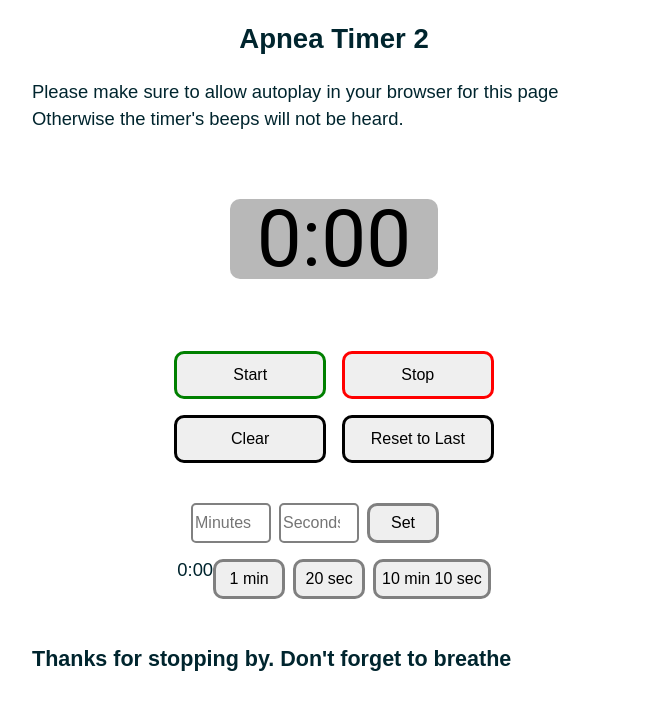
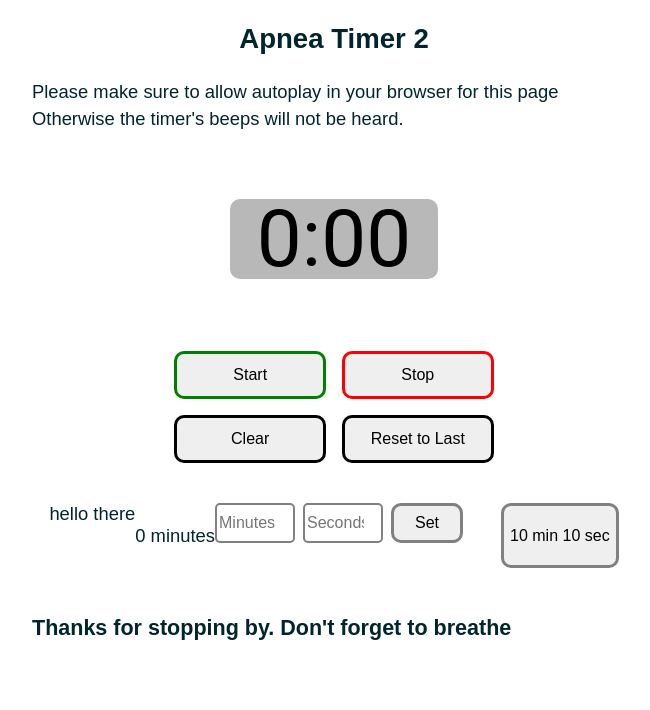
Before and after one commit to ccchrissss/apnea-timer-2, a React (Vite) app: page / in a window 1280 px wide. Shown: the top 710 px of the page, without its empty margins (306-956 px from the left). Built offline with nearby package versions, Linux system fonts and the light colour scheme.

Commit message:
feat: 10 min 10 sec button now updates a div by lifting state up to parent and passing it down as props.

```diff
--- a/src/components/InputsAndPresets.jsx
+++ b/src/components/InputsAndPresets.jsx
@@ -1,10 +1,12 @@
 import { StyledInputsAndPresets } from './styles/InputsAndPresets.styled'
 import { useState } from 'react'
 
-const Inputs = () => {
+const Inputs = ({ speak, minutes }) => {
 
   return (
     <>
+      <div>{speak}</div>
+      <p>{minutes} minutes</p>
       <div class="inputs">
         <input id="minutes-input" type="number" placeholder="Minutes" />
         {/* <button id="set-minutes">Set</button> */}
@@ -17,35 +19,36 @@ const Inputs = () => {
   )
 }
 
-const PresetTimes = () => {
+const PresetTimes = ({ onSetPreset }) => {
 
-  const [minutes, setMinutes] = useState(0)
-  const [seconds, setSeconds] = useState((0).toLocaleString('en-US', {minimumIntegerDigits: 2, useGrouping: false}))
+  // const [minutes, setMinutes] = useState(0)
+  // const [seconds, setSeconds] = useState((0).toLocaleString('en-US', {minimumIntegerDigits: 2, useGrouping: false}))
 
-  const handleClick = (mins, secs) => {
-    setMinutes(mins)
-    setSeconds(
-      secs.toLocaleString('en-US', {minimumIntegerDigits: 2, useGrouping: false})
-    )
-  }
+  // const handleClick = (mins, secs) => {
+  //   setMinutes(mins)
+  //   setSeconds(
+  //     secs.toLocaleString('en-US', {minimumIntegerDigits: 2, useGrouping: false})
+  //   )
+  // }
 
 
 
   return (
     <div class="preset-btns-big-box">
       <div id="mini-clock">
-        <span id="mins">
+        {/* <span id="mins">
           {minutes}:
         </span>
         <span id="secs">
           {seconds}
-        </span>
+        </span> */}
       </div>
         <div class="preset-btns-sml-box">
-            <button id="set-1-min" onClick={() => handleClick(1, 0)}>1 min</button>
-            <button id="set-20-sec"  onClick={() => handleClick(0, 20)}>20 sec</button>
+            {/* <button id="set-1-min" onClick={() => handleClick(1, 0)}>1 min</button>
+            <button id="set-20-sec" onClick={() => handleClick(0, 20)}>20 sec</button> */}
             {/* <div class="break"></div> */}
-            <button id="set-10-min-10-sec" onClick={() => handleClick(10, 10)}>10 min 10 sec</button>
+            <button id="set-10-min-10-sec" onClick={onSetPreset}>10 min 10 sec</button>
+            {/* <button id="set-10-min-10-sec" onClick={() => handleClick(10, 10)}>10 min 10 sec</button> */}
         </div>
     </div>
   )
@@ -53,10 +56,23 @@ const PresetTimes = () => {
 
 const InputsAndPresets = () => {
 
+  const [speak, setSpeak] = useState('hello there')
+  const [minutes, setMinutes] = useState(0)
+  const [seconds, setSeconds] = useState((0).toLocaleString('en-US', {minimumIntegerDigits: 2, useGrouping: false}))
+
+  console.log(minutes)
+
+  const handleOnSetPreset = (mins, secs) => {
+    setMinutes(mins)
+    setSeconds(
+      secs.toLocaleString('en-US', {minimumIntegerDigits: 2, useGrouping: false})
+    )
+  }
+
   return (
     <StyledInputsAndPresets>
-      <Inputs />
-      <PresetTimes />
+      <Inputs speak={speak} minutes={minutes} />
+      <PresetTimes onSetPreset={() => setMinutes(10)} />
     </StyledInputsAndPresets>
   )
 }
```
